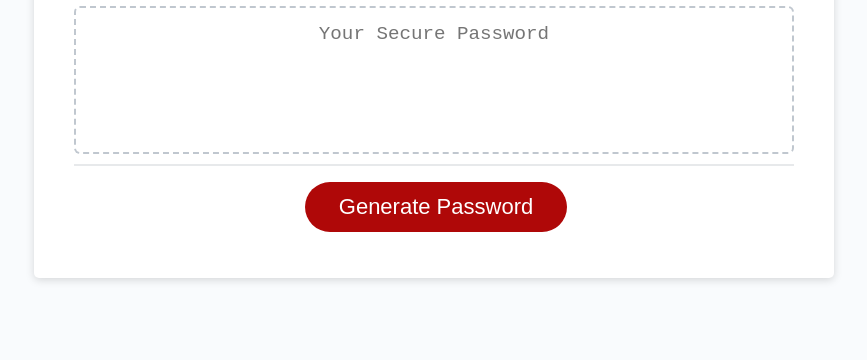
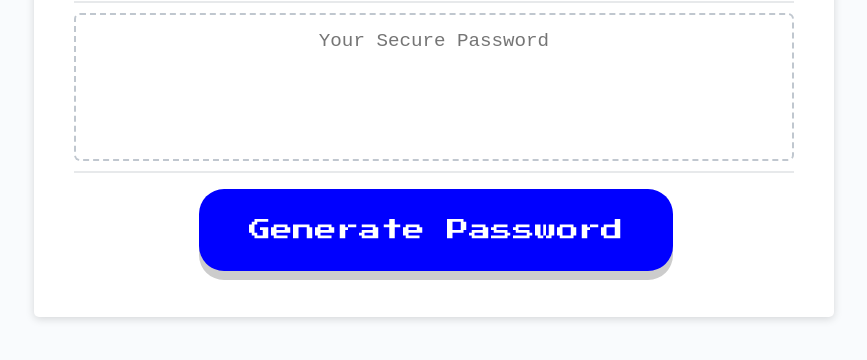
Before and after one commit to karajsch/password-generator, a plain HTML site: page index.html in a window 1280 px wide. Shown: the part 242-602 px from the top of the page, without its empty margins (206-1073 px from the left). Drawn offline with Linux system fonts and the light colour scheme.

Commit message:
making a fancy button

```diff
--- a/style.css
+++ b/style.css
@@ -13,7 +13,7 @@ body,
 }
 
 body {
-  font-family: sans-serif;
+  font-family: "Oxygen", sans-serif;
   background-color: #f9fbfd;
 }
 
@@ -74,18 +74,31 @@ header {
 
 .btn {
   border: none;
-  background-color: hsl(360, 91%, 36%);
+  background-color: blue;
+  font-family: "Press Start 2P", cursive;
   border-radius: 25px;
-  box-shadow: rgba(0, 0, 0, 0.1) 0px 1px 6px 0px rgba(0, 0, 0, 0.2) 0px 1px 1px
-    0px;
-  color: hsl(0, 0%, 100%);
+  box-shadow: 0 9px #ccc;
+  color: white;
   display: inline-block;
   font-size: 22px;
   line-height: 22px;
   margin: 16px 16px 16px 20px;
-  padding: 14px 34px;
+  padding: 30px 50px;
   text-align: center;
   cursor: pointer;
+}
+
+.btn:hover {
+  background-color: red;
+}
+
+.btn:active {
+  box-shadow: 0 5px #ccc;
+  transform: translateY(4px);
+}
+
+btn:focus {
+  outline: 0;
 }
 
 button[disabled] {
```
